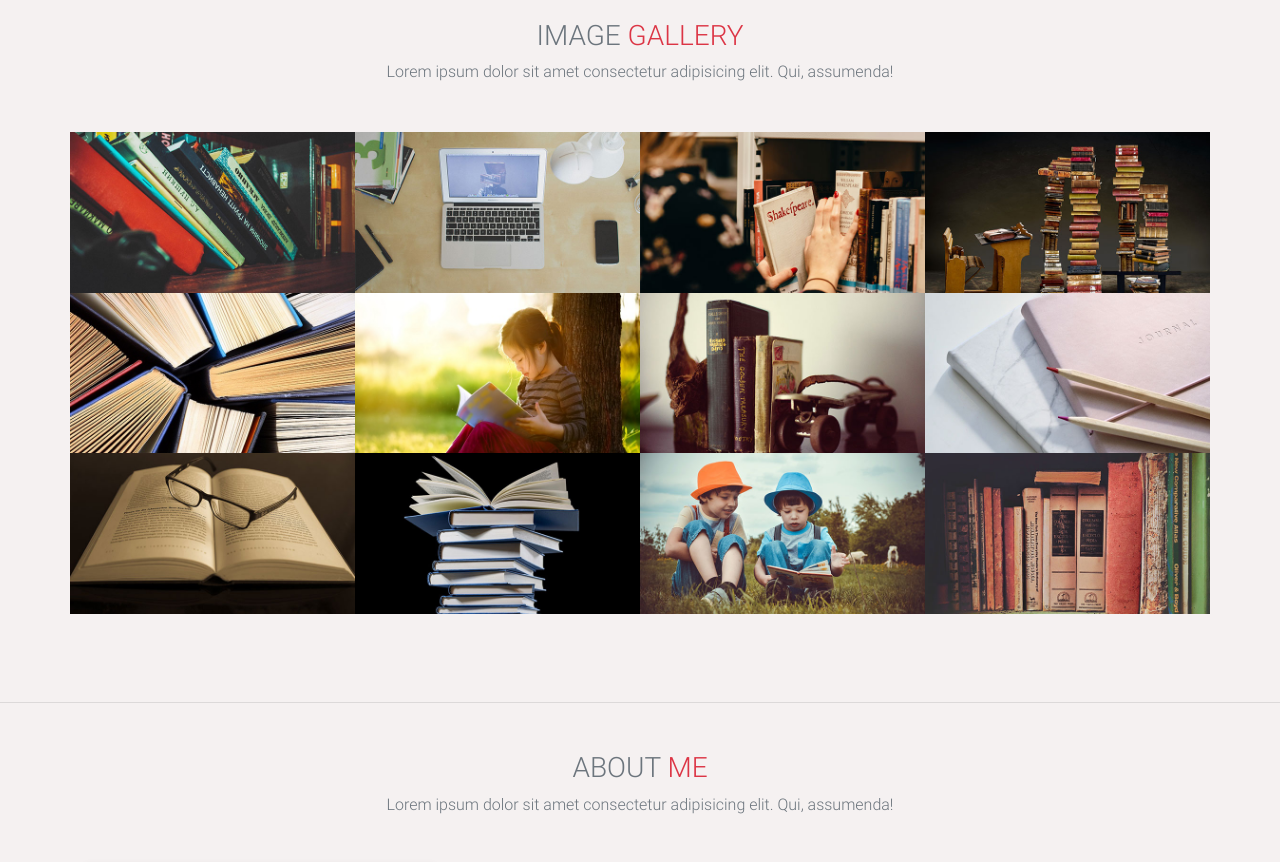
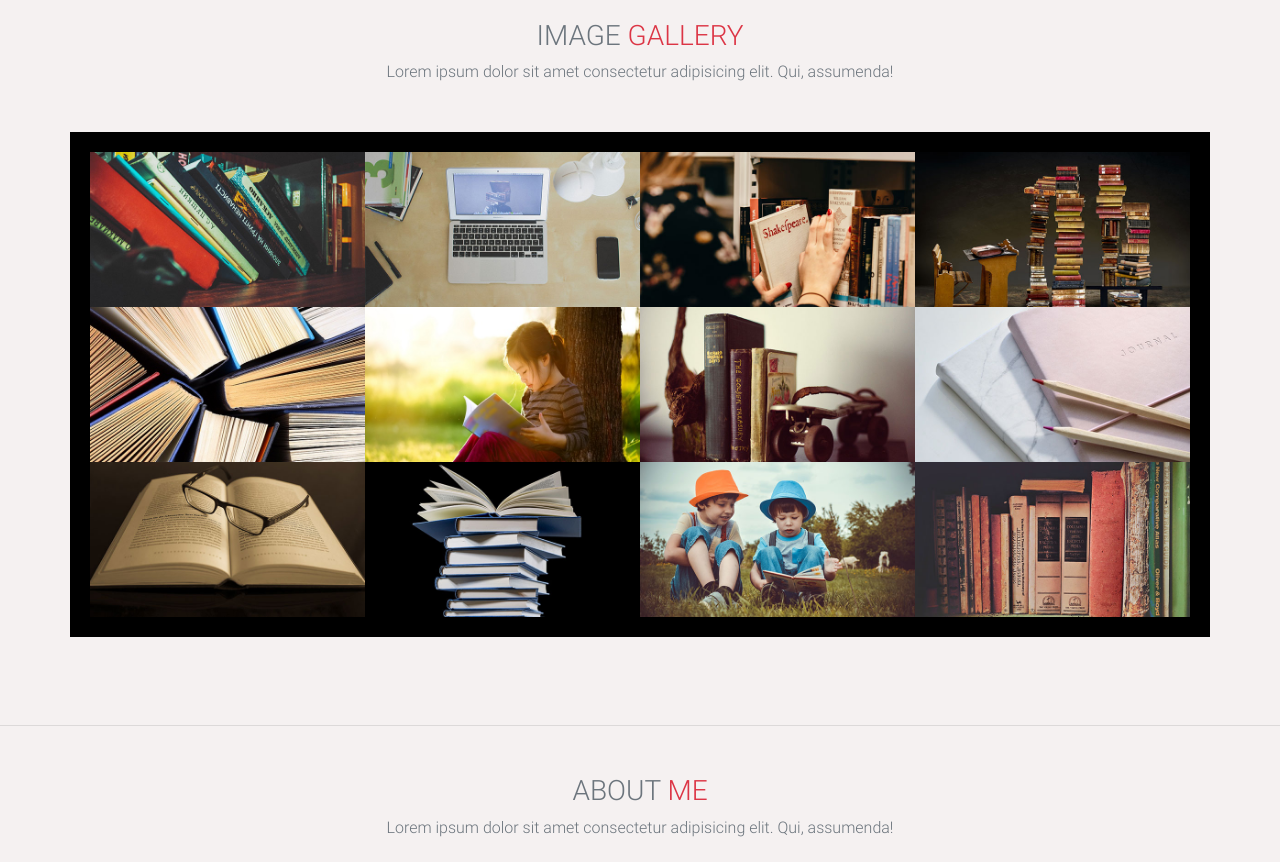
Before and after one commit to sirigirisai/TheBookStore, a plain HTML site: page index.html in a window 1280 px wide. Shown: the part 1480-2342 px from the top of the page. Drawn offline with nearby package versions, Linux system fonts and the light colour scheme.

Commit message:
img galery

```diff
--- a/index.html
+++ b/index.html
@@ -473,8 +473,8 @@
     <h3 class="text-center mt-5"><span class="text-secondary">IMAGE</span> <span class="text-danger">GALLERY</span></h3>
     <p class="text-muted text-center mb-5">Lorem ipsum dolor sit amet consectetur adipisicing elit. Qui, assumenda!</p>
 
-    <div class="img-gallery">
-  <div class="row">
+    <div class="im">
+  <div class="row img-gallery">
     <div class="col-lg-3 col-md-4 col-sm-6 m-0 p-0">
       <img class="img-fluid g" src="img/books/gallery/1.jpg">
     </div>
--- a/main.css
+++ b/main.css
@@ -129,6 +129,10 @@ input[type=email]{
     border: 3px solid black;
     border-radius: 10px;
 }
+.img-gallery{
+    border: 20px solid black;
+    width: auto;
+}
 .img-gallery img{
     height: auto;
     width: auto;
```
